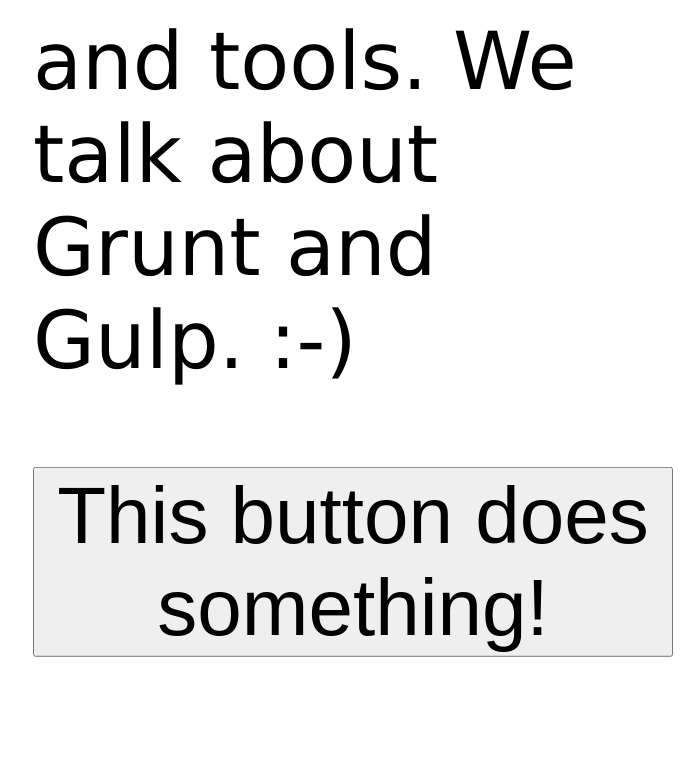
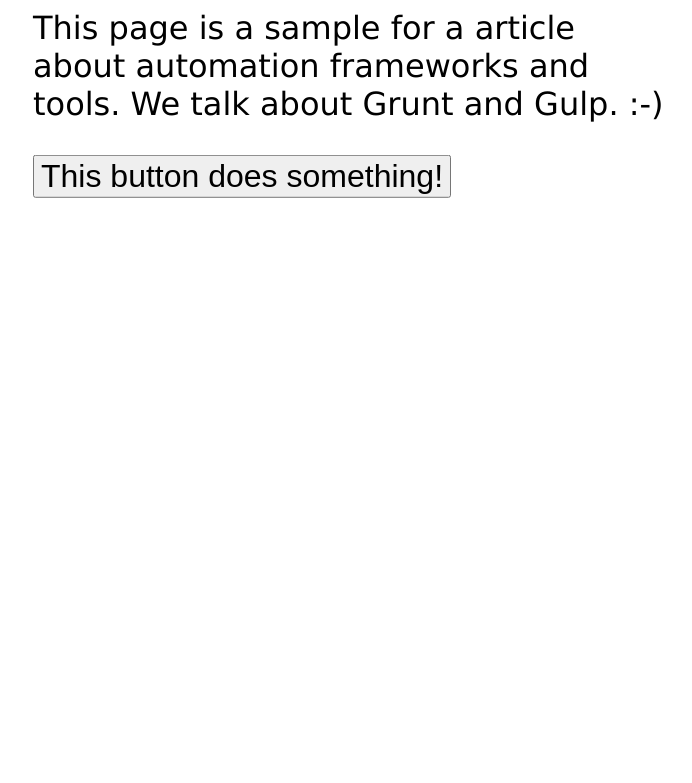
Before and after one commit to induanoopsia/taskrunner_grunt, a website: page index.html in a window 1280 px wide. Shown: the part 326-1109 px from the top of the page, without its empty margins (287-979 px from the left). After the commit the page ends 800 px from the top, so only its background shows below. Drawn offline with nearby package versions, Linux system fonts and the light colour scheme; files that its build step writes are made by us from their sources.

Commit message:
Update styles.less

```diff
--- a/styles.less
+++ b/styles.less
@@ -1,4 +1,4 @@
-@size: 5em;
+@size: 2em;
 
 html {
 	position: relative;
```
